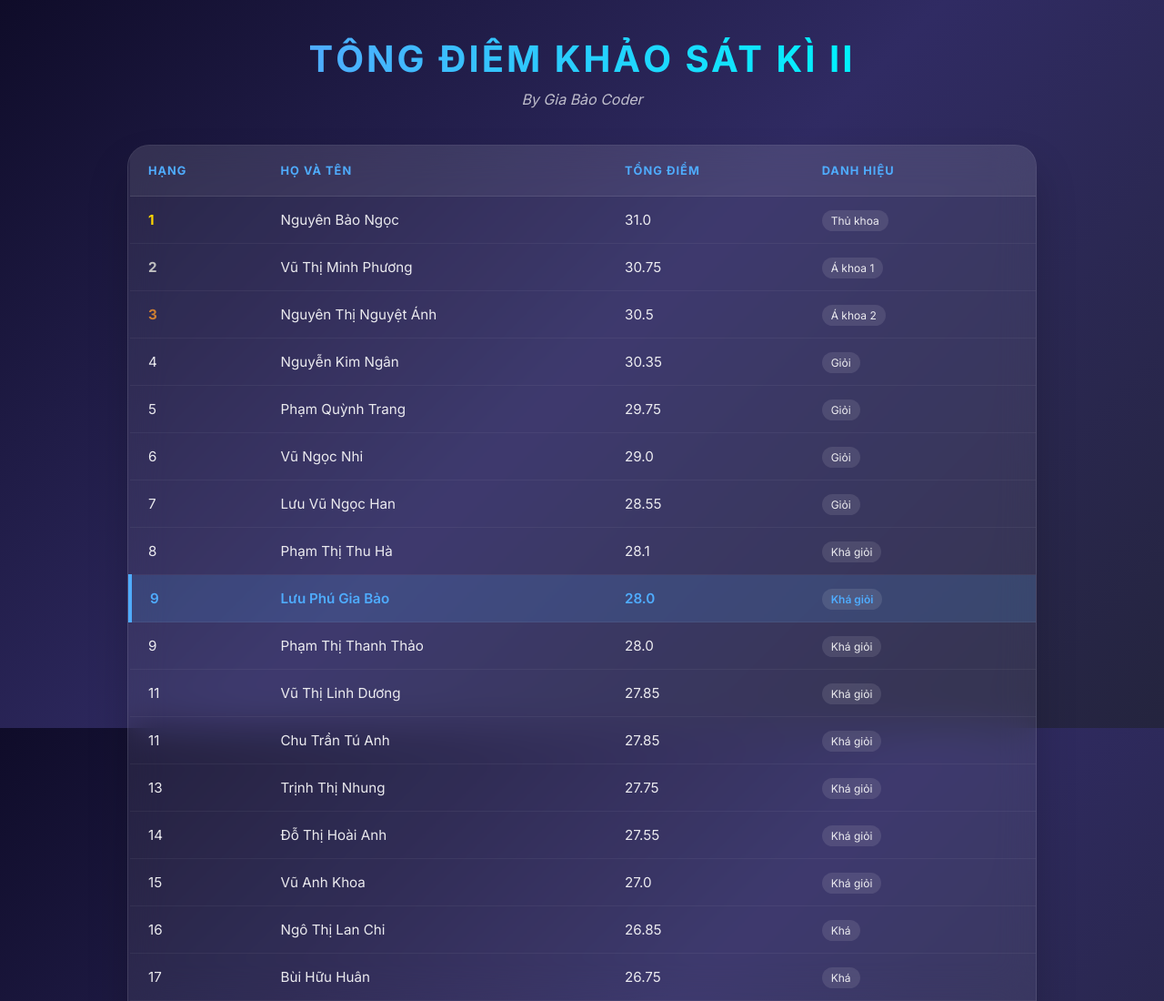
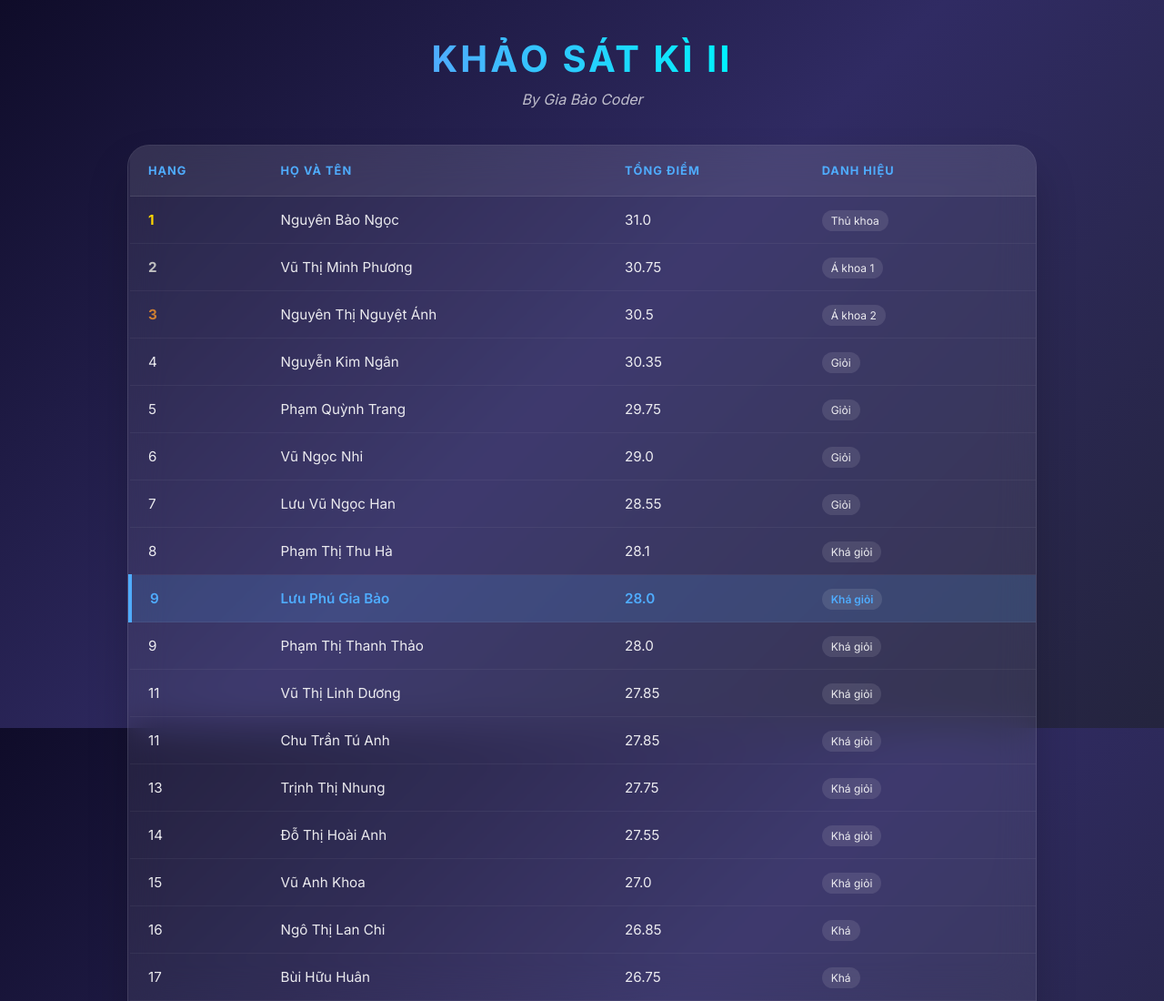
Before and after one commit to linkvnd/10K, a plain HTML site: page index.html in a window 1280 px wide. Shown: the top 1100 px of the page at 91% size. Drawn offline with Linux system fonts and the light colour scheme.

Commit message:
Update survey title in index.html

```diff
--- a/index.html
+++ b/index.html
@@ -145,7 +145,7 @@
 <body>
 
     <div class="header">
-    <h1> TỔNG ĐIỂM KHẢO SÁT KÌ II </h1></h1>
+    <h1> KHẢO SÁT KÌ II </h1></h1>
         <p> By Gia Bảo Coder </p>
     </div>
 
```
